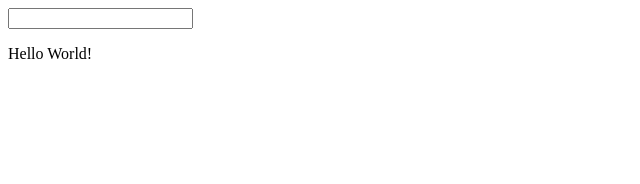
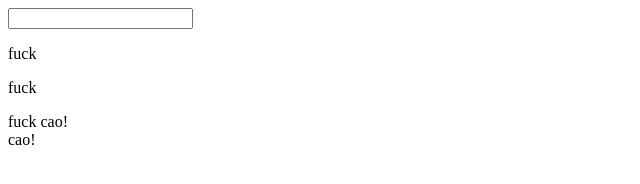
Before and after one commit to yangjiang3973/learn-vue, a website built with webpack: page index.html in a window 1280 px wide. Shown: the whole page, without its empty margins (0-640 px from the left). Built offline with nearby package versions, Linux system fonts and the light colour scheme.

Commit message:
update view after data changed

```diff
--- a/index.html
+++ b/index.html
@@ -14,6 +14,10 @@
                 <input type="text" v-model="word" />
             </div>
             <p v-text="word"></p>
+            <p v-text="word"></p>
+            <span v-text="word"></span>
+            <span v-text="msg"></span>
+            <div v-text="msg"></div>
             <!-- <button v-on:click="changeWord">click to change</button> -->
         </div>
     </body>
--- a/src/dep.js
+++ b/src/dep.js
@@ -13,7 +13,7 @@ class Dep {
     //     Dep.target.addToDep(this);
     // }
     depend() {
-        this.addSub(this.target);
+        this.addSub(Dep.target);
         this.target = null;
     }
 
--- a/src/main.js
+++ b/src/main.js
@@ -48,6 +48,7 @@ let vm = new MVVM({
     el: '#app',
     data: {
         word: 'Hello World!',
+        msg: 'greeting',
     },
     // method: {
     //     changeWord() {
@@ -58,5 +59,6 @@ let vm = new MVVM({
 
 setTimeout(() => {
     vm.word = 'fuck';
+    vm.msg = 'cao!';
     console.log(vm);
 }, 2000);
--- a/src/mvvm.js
+++ b/src/mvvm.js
@@ -1,6 +1,6 @@
 const { Compiler } = require('./compiler');
 const { Watcher } = require('./watcher');
-const { Observer } = require('./compiler');
+const { Observer } = require('./observer');
 
 class MVVM {
     constructor(options) {
@@ -11,7 +11,7 @@ class MVVM {
             this._proxyData(key);
         });
 
-        // observe(data, this);  // observe
+        new Observer(this._data); // observe
 
         this.$compile = new Compiler(options.el || document.body, this);
     }
--- a/src/observer.js
+++ b/src/observer.js
@@ -3,11 +3,10 @@ const { Dep } = require('./dep.js');
 const OAM = ['push', 'pop', 'shift', 'unshift', 'splice', 'sort', 'reverse']; //overrideArrayMethod
 
 class Observer {
-    constructor(obj, callback) {
+    constructor(obj) {
         if (typeof obj !== 'object') {
             console.error('This parameter must be an object：' + obj);
         }
-        this.$callback = callback;
         this.observe(obj);
     }
 
@@ -22,7 +21,9 @@ class Observer {
             Object.defineProperty(obj, key, {
                 enumerable: true,
                 get: function () {
-                    if (Dep.target) dep.depend();
+                    if (Dep.target) {
+                        dep.depend();
+                    }
                     return val;
                 },
                 set: function (newVal) {
```
Also changed, not shown: dev-diary.md (+1 -1 lines).
